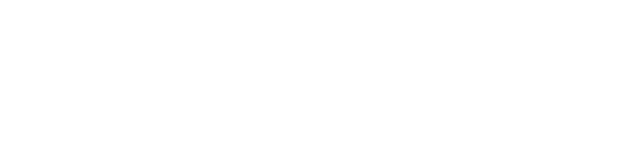
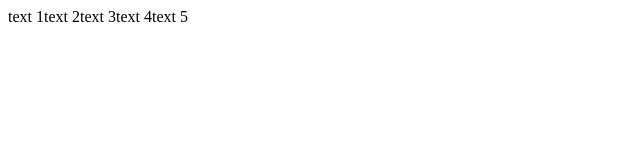
Before and after one commit to Assura97/medi_userCard, a plain HTML site: page index.html in a window 1280 px wide. Shown: the whole page, without its empty margins (0-640 px from the left). Drawn offline with Linux system fonts and the light colour scheme.

Commit message:
Exemple rem

```diff
--- a/assets/css/style.css
+++ b/assets/css/style.css
@@ -0,0 +1,9 @@
+ul{
+  margin: 0;
+  padding: 0;
+  font-size: 0px;
+}
+li{
+  display: inline-block;
+  font-size: 16px;
+}
--- a/index.html
+++ b/index.html
@@ -2,11 +2,17 @@
 <html lang="en">
 <head>
   <meta charset="UTF-8">
-  <meta http-equiv="X-UA-Compatible" content="IE=edge">
-  <meta name="viewport" content="width=device-width, initial-scale=1.0">
-  <title>Document</title>
+
+  <link rel="stylesheet" href="./assets/css/style.css">
+<title>Document</title>
 </head>
 <body>
-
+  <ul>
+    <li>text 1</li>
+    <li>text 2</li>
+    <li>text 3</li>
+    <li>text 4</li>
+    <li>text 5</li>
+  </ul>
 </body>
 </html>
```
